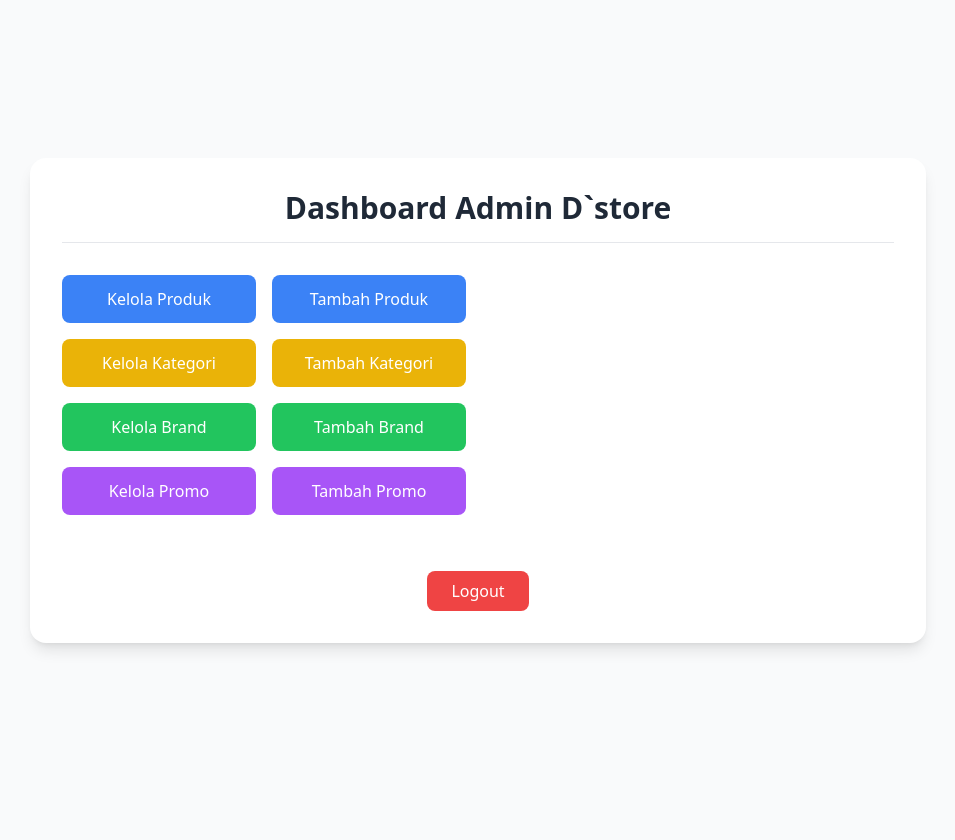
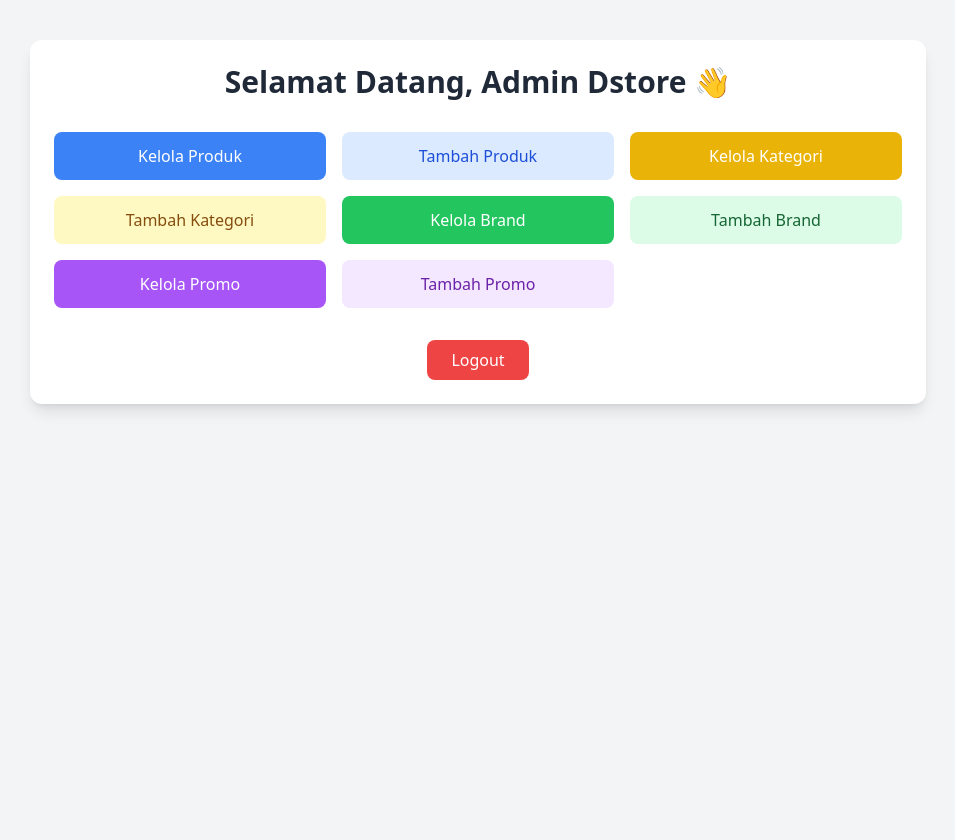
Before and after one commit to ddamar798/D-store-PHP, a PHP site: page /admin/dashboard.php in a window 1280 px wide. Shown: the whole page, without its empty margins (162-1117 px from the left). Before the commit the page ends 650 px from the top, so only its background shows below. Run offline with PHP 8.4, Linux system fonts and the light colour scheme; the visitor is signed in with stand-in values (Sample User, id 1); some libraries are stand-ins or nearby versions.

Commit message:
feat: re build dashboard

```diff
--- a/admin/dashboard.php
+++ b/admin/dashboard.php
@@ -10,51 +10,52 @@ include_once '../includes/auth_admin.php'; // Cek login admin
     <title>Dashboard Admin - Dstore</title>
     <script src="https://cdn.tailwindcss.com"></script>
 </head>
-<body class="bg-gray-50 min-h-screen flex items-center justify-center p-6">
+<body class="bg-gray-100 min-h-screen">
 
-    <div class="w-full max-w-4xl bg-white shadow-lg rounded-2xl p-8">
+    <div class="max-w-4xl mx-auto mt-10 bg-white rounded-xl shadow-lg p-6">
 
-        <h1 class="text-3xl font-semibold text-gray-800 text-center mb-8 border-b pb-4">
-            Dashboard Admin D`store
+        <h1 class="text-3xl font-bold text-center text-gray-800 mb-8">
+            Selamat Datang, Admin Dstore 👋
         </h1>
 
-        <div class="grid grid-cols-1 sm:grid-cols-2 gap-6 mb-8">
+        <div class="grid grid-cols-1 sm:grid-cols-2 md:grid-cols-3 gap-4 mb-8">
 
-           <div class="grid grid-cols-2 gap-4 mb-6">
-    <a href="produk.php" class="block bg-blue-500 hover:bg-blue-600 text-white text-center py-3 rounded-lg">
+            <!-- Produk -->
+            <a href="produk.php" class="block bg-blue-500 hover:bg-blue-600 text-white text-center py-3 rounded-lg transition-all">
                 Kelola Produk
             </a>
-    <a href="tambah_produk.php" class="block bg-blue-500 hover:bg-blue-600 text-white text-center py-3 rounded-lg">
+            <a href="tambah_produk.php" class="block bg-blue-100 hover:bg-blue-200 text-blue-700 text-center py-3 rounded-lg transition-all">
                 Tambah Produk
             </a>
 
-    <a href="kategori.php" class="block bg-yellow-500 hover:bg-yellow-600 text-white text-center py-3 rounded-lg">
+            <!-- Kategori -->
+            <a href="kategori.php" class="block bg-yellow-500 hover:bg-yellow-600 text-white text-center py-3 rounded-lg transition-all">
                 Kelola Kategori
             </a>
-    <a href="tambah_kategori.php" class="block bg-yellow-500 hover:bg-yellow-600 text-white text-center py-3 rounded-lg">
+            <a href="tambah_kategori.php" class="block bg-yellow-100 hover:bg-yellow-200 text-yellow-800 text-center py-3 rounded-lg transition-all">
                 Tambah Kategori
             </a>
 
-    <a href="brand.php" class="block bg-green-500 hover:bg-green-600 text-white text-center py-3 rounded-lg">
+            <!-- Brand -->
+            <a href="brand.php" class="block bg-green-500 hover:bg-green-600 text-white text-center py-3 rounded-lg transition-all">
                 Kelola Brand
             </a>
-    <a href="tambah_brand.php" class="block bg-green-500 hover:bg-green-600 text-white text-center py-3 rounded-lg">
+            <a href="tambah_brand.php" class="block bg-green-100 hover:bg-green-200 text-green-800 text-center py-3 rounded-lg transition-all">
                 Tambah Brand
             </a>
 
-    <a href="promo.php" class="block bg-purple-500 hover:bg-purple-600 text-white text-center py-3 rounded-lg">
+            <!-- Promo -->
+            <a href="promo.php" class="block bg-purple-500 hover:bg-purple-600 text-white text-center py-3 rounded-lg transition-all">
                 Kelola Promo
             </a>
-    <a href="tambah_promo.php" class="block bg-purple-500 hover:bg-purple-600 text-white text-center py-3 rounded-lg">
+            <a href="tambah_promo.php" class="block bg-purple-100 hover:bg-purple-200 text-purple-800 text-center py-3 rounded-lg transition-all">
                 Tambah Promo
             </a>
-</div>
-
 
         </div>
 
-        <form action="../controllers/logout.php" method="POST" class="text-center">
-            <button type="submit" class="bg-red-500 hover:bg-red-600 text-white py-2 px-6 rounded-lg">
+        <form action="../controllers/logout.php" method="POST" class="text-center mt-6">
+            <button type="submit" class="bg-red-500 hover:bg-red-600 text-white py-2 px-6 rounded-lg transition-all">
                 Logout
             </button>
         </form>
```
Lines whose indentation alone changed are shown as unchanged.
